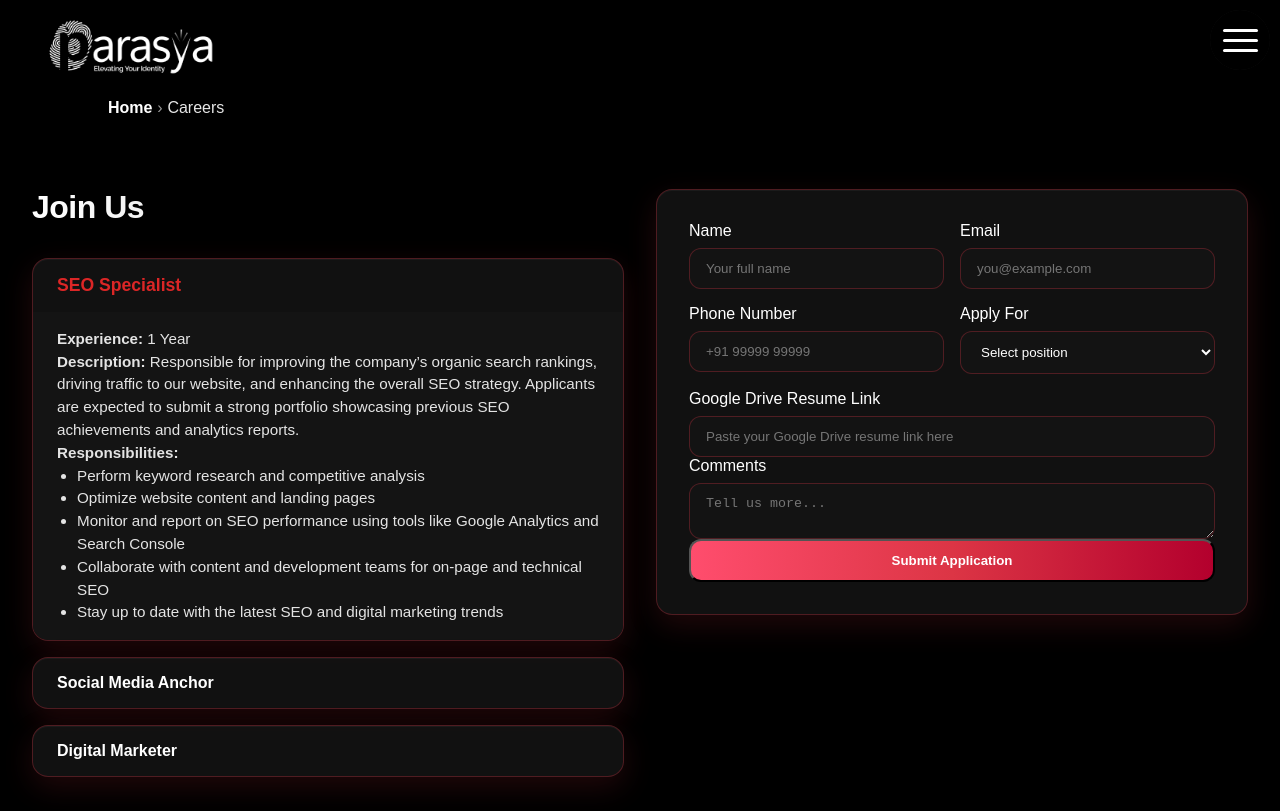
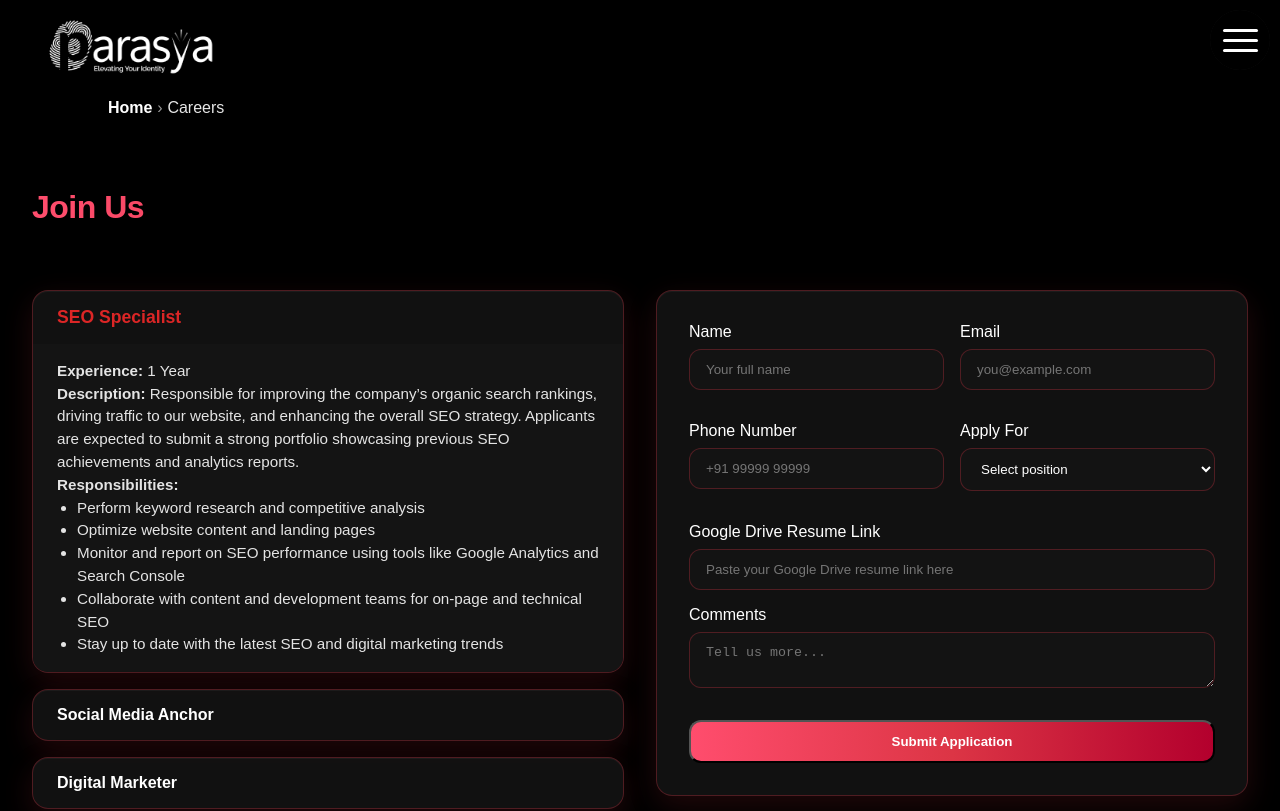
Before and after one commit to parasyadigitalhub/parasya-next, a Next.js app: page /careers in a window 1280 px wide. Shown: the top 811 px of the page. Built offline with nearby package versions, Linux system fonts and the light colour scheme.

Commit message:
carrer basic

```diff
--- a/src/app/careers/carrers.module.css
+++ b/src/app/careers/carrers.module.css
@@ -17,13 +17,17 @@
     justify-content: flex-start;
 }
 
-.heading h4 {
+.headingRow {
+    width: 100%;
+    text-align: start;
     margin-bottom: 2rem;
+}
+
+.headingRow h4 {
     font-size: 2rem;
     font-weight: 700;
     letter-spacing: -0.5px;
-    color: #dc2626;
-    background: linear-gradient(90deg, #fff, #bbb);
+    background: linear-gradient(90deg, #ff4d6d, #dc3545, #b3002d);
     background-clip: text;
     -webkit-background-clip: text;
     -webkit-text-fill-color: transparent;
@@ -45,8 +49,7 @@
     overflow: hidden;
 }
 
-.accordionItem:hover,
-.card:hover {
+.accordionItem:hover {
     box-shadow: 0 15px 40px rgba(220, 53, 69, 0.25);
     transform: translateY(-2px);
 }
@@ -109,6 +112,7 @@
     flex: 1;
     display: flex;
     flex-direction: column;
+    margin-bottom: 1rem;
 }
 
 .formGroup label {
@@ -138,6 +142,7 @@
 .submitButton {
     width: 100%;
     padding: 0.75rem;
+    margin-top: 1rem;
     font-weight: 600;
     border-radius: 12px;
     color: #fff;
--- a/src/app/careers/page.tsx
+++ b/src/app/careers/page.tsx
@@ -112,9 +112,11 @@ export default function Careers() {
 
     return (
         <div className={styles.careers}>
+            <div className={styles.headingRow}>
+                <h4>Join Us</h4>
+            </div>
             {/* LEFT SIDE - JOB OPENINGS */}
             <div className={styles.left}>
-                <div className={styles.heading}><h4>Join Us</h4></div>
                 <div className={styles.accordion}>
                     {openings.map((job, i) => (
                         <div key={job.id} className={styles.accordionItem}>
```
